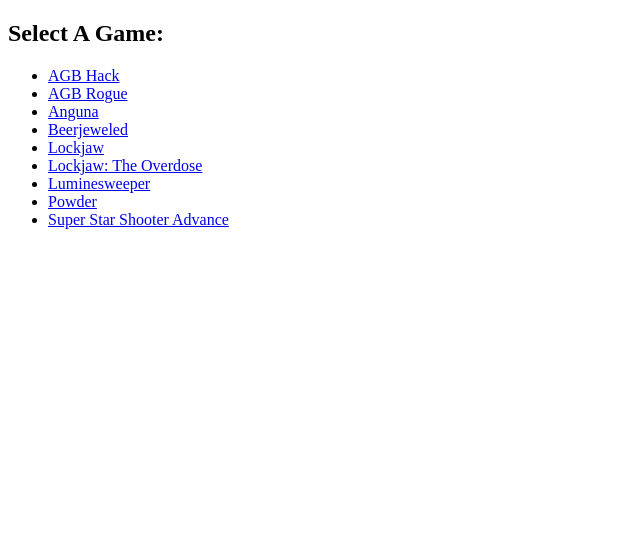
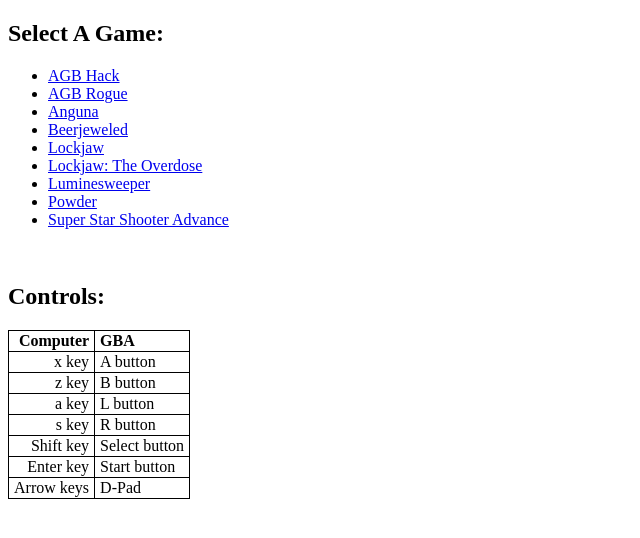
Before and after one commit to Pilcrow182/Pilcrow182.github.io, a plain HTML site: page homebrew_gba/index.html in a window 1280 px wide. Shown: the whole page, without its empty margins (0-640 px from the left). Drawn offline with Linux system fonts and the light colour scheme.

Commit message:
Add a main page, and add controls to GBA Homebrew list

```diff
--- a/homebrew_gba/index.html
+++ b/homebrew_gba/index.html
@@ -4,6 +4,12 @@
         <title>Homebrew GBA Online</title>
         <meta charset="UTF-8">
     </head>
+    <style>
+        table, th, td {
+            border: 1px solid black;
+            border-collapse: collapse;
+        }
+    </style>
     <body>
         <h2>Select A Game:</h2>
         <ul>
@@ -17,5 +23,39 @@
             <li><a href="./launcher.html#powder">Powder</a></li>
             <li><a href="./launcher.html#sssa">Super Star Shooter Advance</a></li>
         </ul>
+        <br>
+        <h2>Controls:</h2>
+        <table>
+            <tr>
+                <td align="right"><strong>&nbsp;Computer&nbsp;</strong></td>
+                <td><strong>&nbsp;GBA&nbsp;</strong></td>
+            </tr>
+                <td align="right">&nbsp;x key&nbsp;</td>
+                <td>&nbsp;A button&nbsp;</td>
+            <tr>
+            </tr>
+                <td align="right">&nbsp;z key&nbsp;</td>
+                <td>&nbsp;B button&nbsp;</td>
+            <tr>
+            </tr>
+                <td align="right">&nbsp;a key&nbsp;</td>
+                <td>&nbsp;L button&nbsp;</td>
+            <tr>
+            </tr>
+                <td align="right">&nbsp;s key&nbsp;</td>
+                <td>&nbsp;R button&nbsp;</td>
+            <tr>
+            </tr>
+                <td align="right">&nbsp;Shift key&nbsp;</td>
+                <td>&nbsp;Select button&nbsp;</td>
+            <tr>
+            </tr>
+                <td align="right">&nbsp;Enter key&nbsp;</td>
+                <td>&nbsp;Start button&nbsp;</td>
+            <tr>
+            </tr>
+                <td align="right">&nbsp;Arrow keys&nbsp;</td>
+                <td>&nbsp;D-Pad&nbsp;</td>
+            <tr>
     </body>
 </html>
```
Also changed, not shown: index.html (added, +15 -0 lines).
